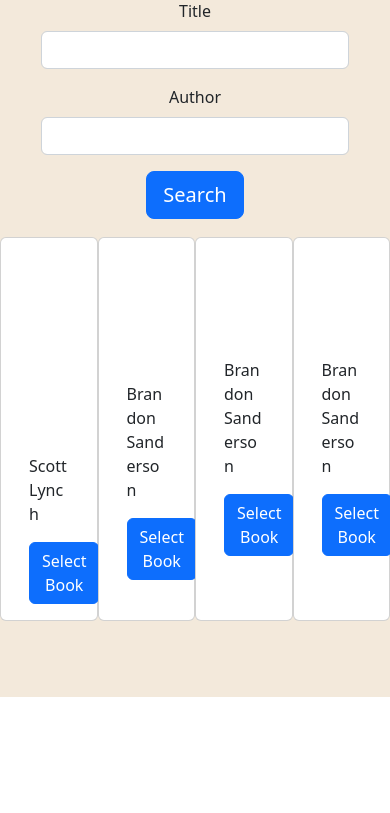
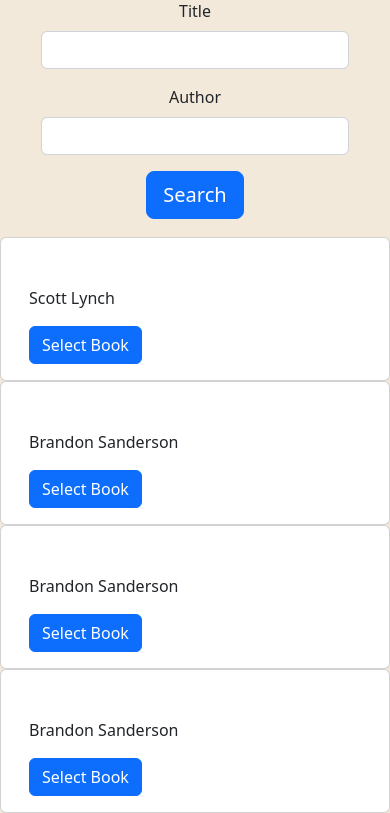
Before and after one commit to MikRFos/book_notes, a Flask app: template templates/book_search.html in a window 390 px wide. Shown: the part 147-960 px from the top of the page. Before the commit the page ends 844 px from the top, so only its background shows below. Run offline with Flask 2, Linux system fonts and the light colour scheme; the template is opened without the code that fills it: values that come from a table or form of the project are taken from there, others are empty; data comes from the database, SQL or seed files in the repository; some libraries are stand-ins or nearby versions.

Commit message:
Fixed mobile support for booksearch results

```diff
--- a/templates/book_search.html
+++ b/templates/book_search.html
@@ -30,7 +30,7 @@
 <div class="container">
     <div class="row">
         {% for book in books %}
-        <div class="card col-3">
+        <div class="card col-md-3 col-sm-6 ">
             <img src="{{book.img_url}}">
             <div class="card-body">
                 <h5 class="card-title">{{book.title}}</h5>
```
